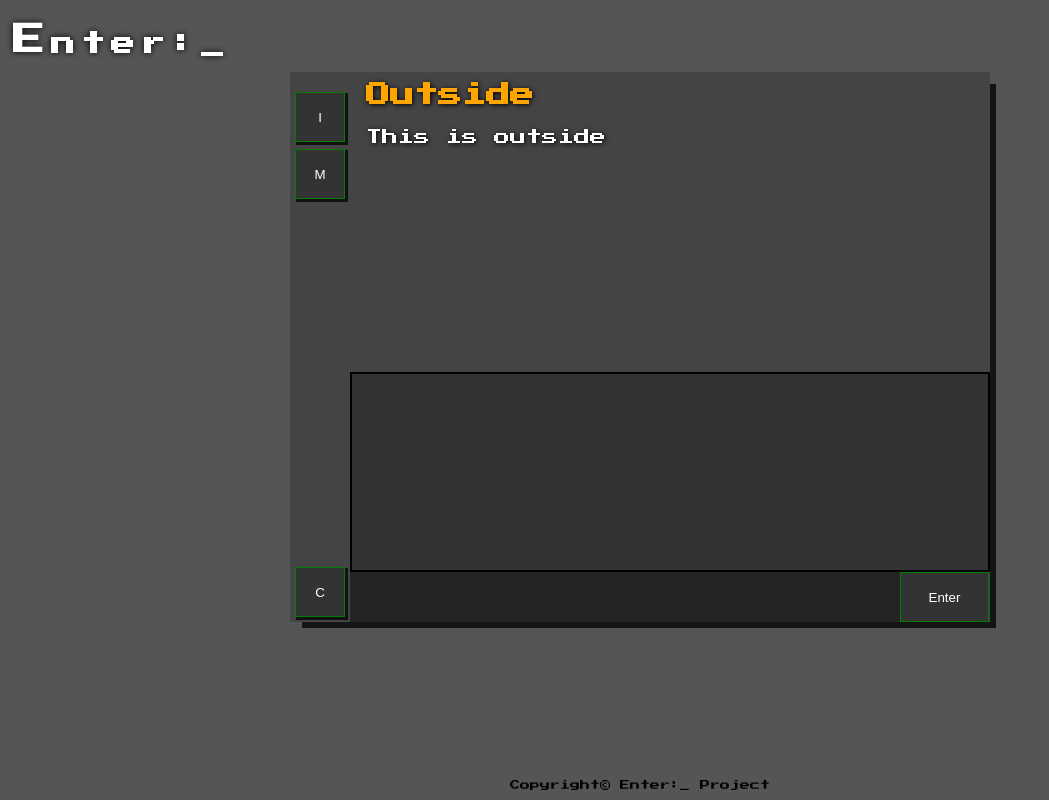
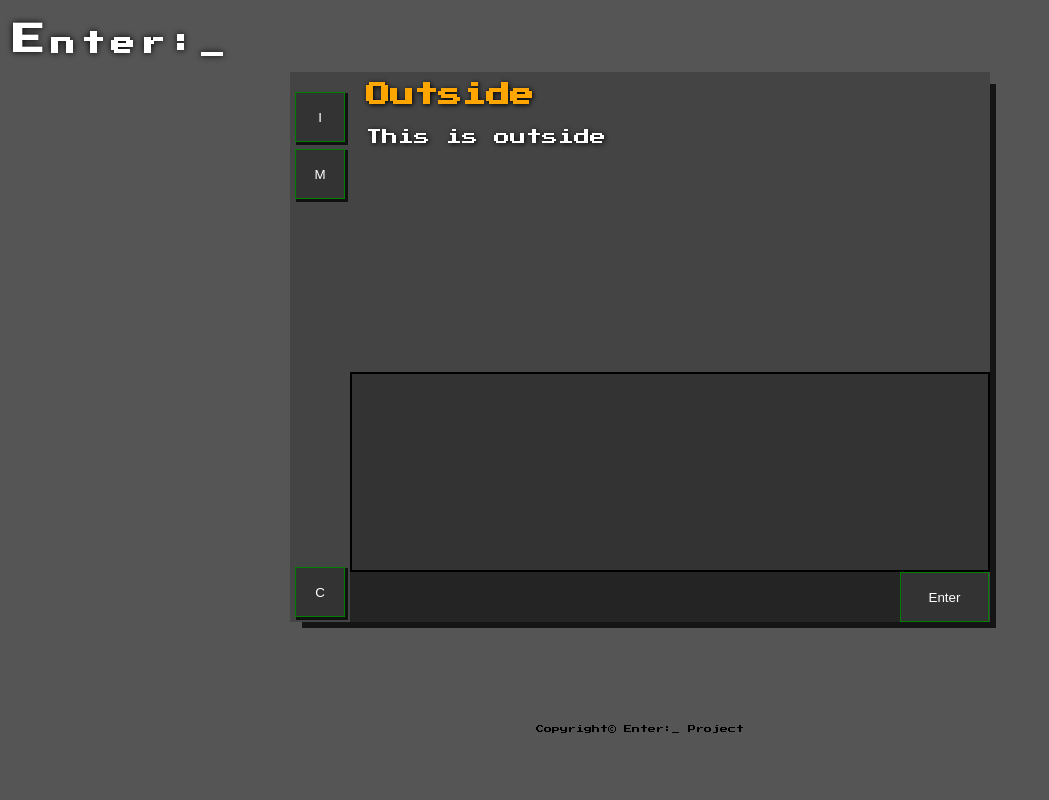
Before and after one commit to Pampen/Enter, a React (Create React App) app: page / in a window 1280 px wide. Shown: the whole page, without its empty margins (0-1049 px from the left). Built offline with nearby package versions, Linux system fonts and the light colour scheme.

Commit message:
Fixade Footer

```diff
--- a/src/styles/style.css
+++ b/src/styles/style.css
@@ -164,11 +164,11 @@ body {
 
 footer {
   text-align: center;
-  position: absolute;
   bottom: 0px;
   left: 0px;
   right: 0px;
-  font-size: 10px;
+  font-size: 8px;
+  padding-top: 95px;
 }
 
 @keyframes blink-animation {
```
